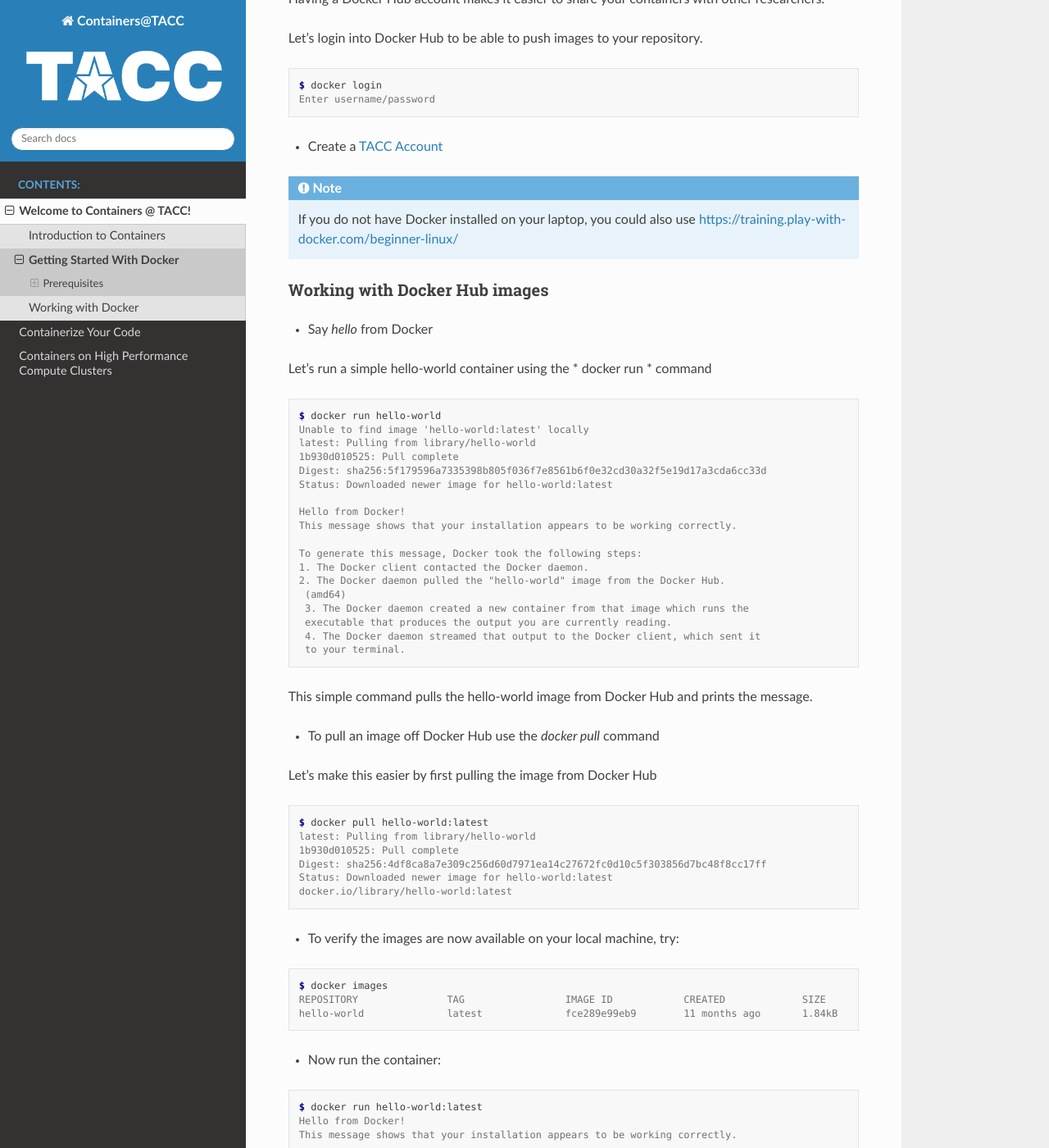
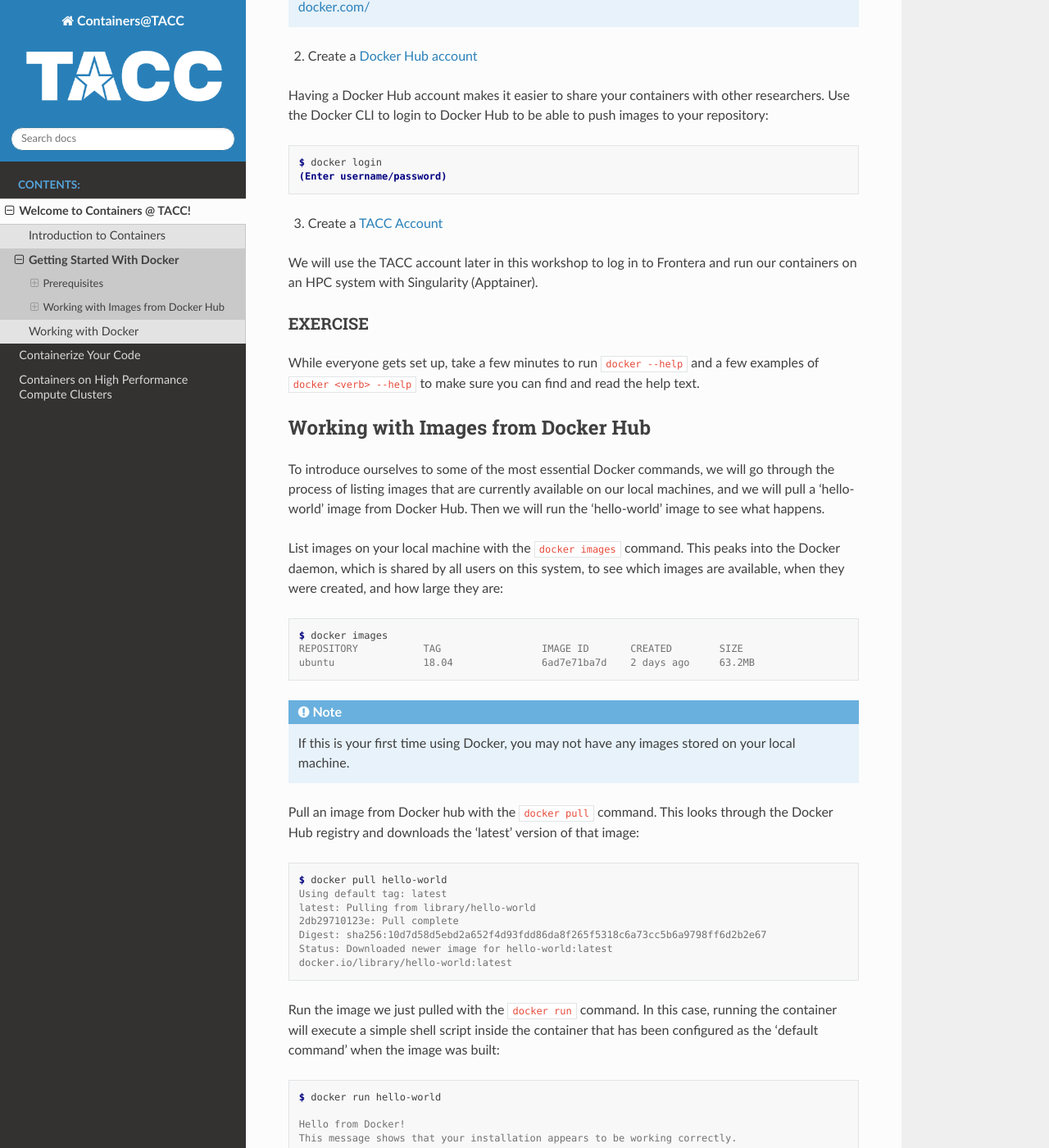
Before and after one commit to TACC/containers_at_tacc, a Sphinx documentation site: the page built from docs/containers/02.dockerbasics.rst, in a window 1280 px wide and 1400 px high, scrolled down 1037 px. Shown: the whole window at 82% size. Built offline with Sphinx 7.4.7 and the Read the Docs theme 2.0.0, drawn with Linux system fonts in a browser that asks for light colours; some of the changed text lies outside the part shown.

Commit message:
updated part 1.2

```diff
--- a/docs/containers/02.dockerbasics.rst
+++ b/docs/containers/02.dockerbasics.rst
@@ -1,10 +1,3 @@
-.. figure:: images/docker_logo.jpg
-   :height: 180
-   :width: 200
-   :align: right
-   :alt: Docker Logo
-   :figclass: left
-
 ===========================
 Getting Started With Docker
 ===========================
@@ -25,164 +18,224 @@
 
    $ docker version
    Client: Docker Engine - Community
-   Version:           19.03.5
-   API version:       1.40
-   Go version:        go1.12.12
-   Git commit:        633a0ea
-   Built:             Wed Nov 13 07:22:34 2019
-   OS/Arch:           darwin/amd64
-   Experimental:      false
+    Version:           20.10.12
+    API version:       1.41
+    Go version:        go1.16.12
+    Git commit:        e91ed57
+    Built:             Mon Dec 13 11:45:41 2021
+    OS/Arch:           linux/amd64
+    Context:           default
+    Experimental:      true
 
    Server: Docker Engine - Community
-   Engine:
-   Version:          19.03.5
-   API version:      1.40 (minimum version 1.12)
-   Go version:       go1.12.12
-   Git commit:       633a0ea
-   Built:            Wed Nov 13 07:29:19 2019
-   OS/Arch:          linux/amd64
-   Experimental:     false
-   containerd:
-   Version:          v1.2.10
-   GitCommit:        b34a5c8af56e510852c35414db4c1f4fa6172339
-   runc:
-   Version:          1.0.0-rc8+dev
-   GitCommit:        3e425f80a8c931f88e6d94a8c831b9d5aa481657
-   docker-init:
-   Version:          0.18.0
-   GitCommit:        fec3683
+    Engine:
+     Version:          20.10.12
+     API version:      1.41 (minimum version 1.12)
+     Go version:       go1.16.12
+     Git commit:       459d0df
+     Built:            Mon Dec 13 11:44:05 2021
+     OS/Arch:          linux/amd64
+     Experimental:     false
+    containerd:
+     Version:          1.4.12
+     GitCommit:        7b11cfaabd73bb80907dd23182b9347b4245eb5d
+    runc:
+     Version:          1.0.2
+     GitCommit:        v1.0.2-0-g52b36a2
+    docker-init:
+     Version:          0.19.0
+     GitCommit:        de40ad0
 
-This also ensures you can access the docker daemon.
 
-* Create a `Docker Hub account <https://hub.docker.com/signup/>`_
 
-Having a Docker Hub account makes it easier to share your containers with other researchers.
+.. note::
 
-Let's login into Docker Hub to be able to push images to your repository.
+   If you do not have Docker installed on your laptop, you could also use
+   https://labs.play-with-docker.com/
+
+
+2) Create a `Docker Hub account <https://hub.docker.com/signup/>`_
+
+Having a Docker Hub account makes it easier to share your containers with other
+researchers. Use the Docker CLI to login to Docker Hub to be able to push images
+to your repository:
 
 .. code-block:: console
 
    $ docker login
-   Enter username/password
+   (Enter username/password)
 
-* Create a `TACC Account <https://portal.tacc.utexas.edu/account-request>`_
+
+3) Create a `TACC Account <https://portal.tacc.utexas.edu/account-request>`_
+
+We will use the TACC account later in this workshop to log in to Frontera and
+run our containers on an HPC system with Singularity (Apptainer).
+
+
+
+EXERCISE
+~~~~~~~~
+
+While everyone gets set up, take a few minutes to run ``docker --help`` and a
+few examples of ``docker <verb> --help`` to make sure you can find and read the
+help text.
+
+
+
+
+Working with Images from Docker Hub
+-----------------------------------
+
+To introduce ourselves to some of the most essential Docker commands, we will go
+through the process of listing images that are currently available on our local
+machines, and we will pull a 'hello-world' image from Docker Hub. Then we will run
+the 'hello-world' image to see what happens.
+
+List images on your local machine with the ``docker images`` command. This peaks
+into the Docker daemon, which is shared by all users on this system, to see
+which images are available, when they were created, and how large they are:
+
+.. code-block:: console
+
+   $ docker images
+   REPOSITORY           TAG                 IMAGE ID       CREATED        SIZE
+   ubuntu               18.04               6ad7e71ba7d    2 days ago     63.2MB
+
 
 .. note::
 
-    If you do not have Docker installed on your laptop, you could also use https://training.play-with-docker.com/beginner-linux/
+   If this is your first time using Docker, you may not have any images stored
+   on your local machine.
 
-Working with Docker Hub images
-==============================
+Pull an image from Docker hub with the ``docker pull`` command. This looks
+through the Docker Hub registry and downloads the 'latest' version of that
+image:
 
-* Say *hello* from Docker
+.. code-block:: console
 
-Let's run a simple hello-world container using the * docker run * command
+   $ docker pull hello-world
+   Using default tag: latest
+   latest: Pulling from library/hello-world
+   2db29710123e: Pull complete
+   Digest: sha256:10d7d58d5ebd2a652f4d93fdd86da8f265f5318c6a73cc5b6a9798ff6d2b2e67
+   Status: Downloaded newer image for hello-world:latest
+   docker.io/library/hello-world:latest
+
+
+Run the image we just pulled with the ``docker run`` command. In this case,
+running the container will execute a simple shell script inside the container
+that has been configured as the 'default command' when the image was built:
 
 .. code-block:: console
 
    $ docker run hello-world
-   Unable to find image 'hello-world:latest' locally
-   latest: Pulling from library/hello-world
-   1b930d010525: Pull complete
-   Digest: sha256:5f179596a7335398b805f036f7e8561b6f0e32cd30a32f5e19d17a3cda6cc33d
-   Status: Downloaded newer image for hello-world:latest
 
    Hello from Docker!
    This message shows that your installation appears to be working correctly.
 
    To generate this message, Docker took the following steps:
-   1. The Docker client contacted the Docker daemon.
-   2. The Docker daemon pulled the "hello-world" image from the Docker Hub.
-    (amd64)
+    1. The Docker client contacted the Docker daemon.
+    2. The Docker daemon pulled the "hello-world" image from the Docker Hub.
+       (amd64)
     3. The Docker daemon created a new container from that image which runs the
-    executable that produces the output you are currently reading.
+       executable that produces the output you are currently reading.
     4. The Docker daemon streamed that output to the Docker client, which sent it
-    to your terminal.
+       to your terminal.
 
-This simple command pulls the hello-world image from Docker Hub and prints the message.
+   To try something more ambitious, you can run an Ubuntu container with:
+    $ docker run -it ubuntu bash
 
-* To pull an image off Docker Hub use the *docker pull* command
+   Share images, automate workflows, and more with a free Docker ID:
+    https://hub.docker.com/
 
-Let's make this easier by first pulling the image from Docker Hub
+   For more examples and ideas, visit:
+    https://docs.docker.com/get-started/
 
-.. code-block:: console
 
-   $ docker pull hello-world:latest
-   latest: Pulling from library/hello-world
-   1b930d010525: Pull complete
-   Digest: sha256:4df8ca8a7e309c256d60d7971ea14c27672fc0d10c5f303856d7bc48f8cc17ff
-   Status: Downloaded newer image for hello-world:latest
-   docker.io/library/hello-world:latest
-
-* To verify the images are now available on your local machine, try:
+Verify that the image you just pulled is now available on your local machine:
 
 .. code-block:: console
 
    $ docker images
-   REPOSITORY               TAG                 IMAGE ID            CREATED             SIZE
-   hello-world              latest              fce289e99eb9        11 months ago       1.84kB
+   REPOSITORY           TAG                 IMAGE ID       CREATED        SIZE
+   ubuntu               18.04               6ad7e71ba7d    2 days ago     63.2MB
+   hello-world          latest              feb5d9fea6a5   7 months ago   13.3kB
 
-* Now run the container:
+
+Check to see if any containers are still running using ``docker ps``:
 
 .. code-block:: console
 
-   $ docker run hello-world:latest
-   Hello from Docker!
-   This message shows that your installation appears to be working correctly.
+   [isp02]$ docker ps
+   CONTAINER ID   IMAGE     COMMAND   CREATED   STATUS    PORTS     NAMES
 
-Note: As indicated in the output, if no tag is specified the “latest” tag is pulled.
 
-You could also try:
+EXERCISE
+~~~~~~~~
+
+The command ``docker ps`` shows only currently running containers. Pull up the
+help text for that command and figure out how to show all containers, not just
+currently running containers.
+
+
+EXERCISE
+~~~~~~~~
+
+Closely inspect metadata for your downloaded image(s) using the ``docker inspect``
+command:
 
 .. code-block:: console
 
    $ docker inspect hello-world
-   shows more information about container image
+   [
+       {
+           "Id": "sha256:feb5d9fea6a5e9606aa995e879d862b825965ba48de054caab5ef356dc6b3412",
+           "RepoTags": [
+               "hello-world:latest"
+   ...
+
+
+
 
 Docker Core Commands
 ====================
 
+
 +----------------+------------------------------------------------+
-| Command        |          Usage                                 |
+| Command        | Usage                                          |
 +================+================================================+
-| docker login   |  Authenticate to Docker Hub                    |
-|                |  using username and password                   |
+| docker login   | Authenticate to Docker Hub using username and  |
+|                | password                                       |
 +----------------+------------------------------------------------+
-| docker run     |  *Usage: docker run -it user/imagetag*         |
+| docker images  | List images on the local machine               |
 +----------------+------------------------------------------------+
-| docker build   |  *Usage: docker build -t username/imagetag .*  |
-|                |  Build a docker image from a Dockerfile in the |
-|                |  current working directory. -t to tag the image|
+| docker ps      | List containers on the local machine           |
 +----------------+------------------------------------------------+
-| docker images  |  List all images on the local machine          |
+| docker pull    | Download an image from Docker Hub              |
 +----------------+------------------------------------------------+
-| docker tag     |  Add a new tag to an image                     |
+| docker run     | Run an instance of an image (a container)      |
 +----------------+------------------------------------------------+
-| docker pull    |  Download an image from Docker Hub             |
+| docker inspect | Provide detailed information on Docker objects |
 +----------------+------------------------------------------------+
-| docker push    |  *Usage: docker push username/imagetag*        |
-|                |  Upload an image to Docker Hub                 |
+| docker rmi     | Delete an image                                |
 +----------------+------------------------------------------------+
-| docker inspect |  *Usage: docker inspect containerID*           |
-|                |  Provide detailed information on constructs    |
-|                |  controlled by Docker                          |
+| docker rm      | Delete a container                             |
 +----------------+------------------------------------------------+
-| docker ps -a   |  List all containers on your system            |
+| docker stop    | Stop a container                               |
 +----------------+------------------------------------------------+
-| docker rmi     |  Delete an image                               |
+| docker build   | Build a docker image from a Dockerfile in the  |
+|                | current working directory                      |
 +----------------+------------------------------------------------+
-| docker rm      |  *Usage: docker rm -f [container name or ID]*  |
-|                |  Delete a container                            |
-|                |  -f optional to remove running container       |
+| docker tag     | Add a new tag to an image                      |
 +----------------+------------------------------------------------+
-| docker stop    |  *Usage: docker stop [container name or ID]*   |
-|                |  Stop a container                              |
+| docker push    | Upload an image to Docker Hub                  |
 +----------------+------------------------------------------------+
 
-Getting more help with Docker
+
+Additional Resources
 =============================
 
-- The command line tools are very well documented:
+The command line tools are very well documented:
 
 .. code-block:: console
 
```
Also changed, not shown: other parts of docs/containers/02.dockerbasics.rst (+2 -2 lines).
